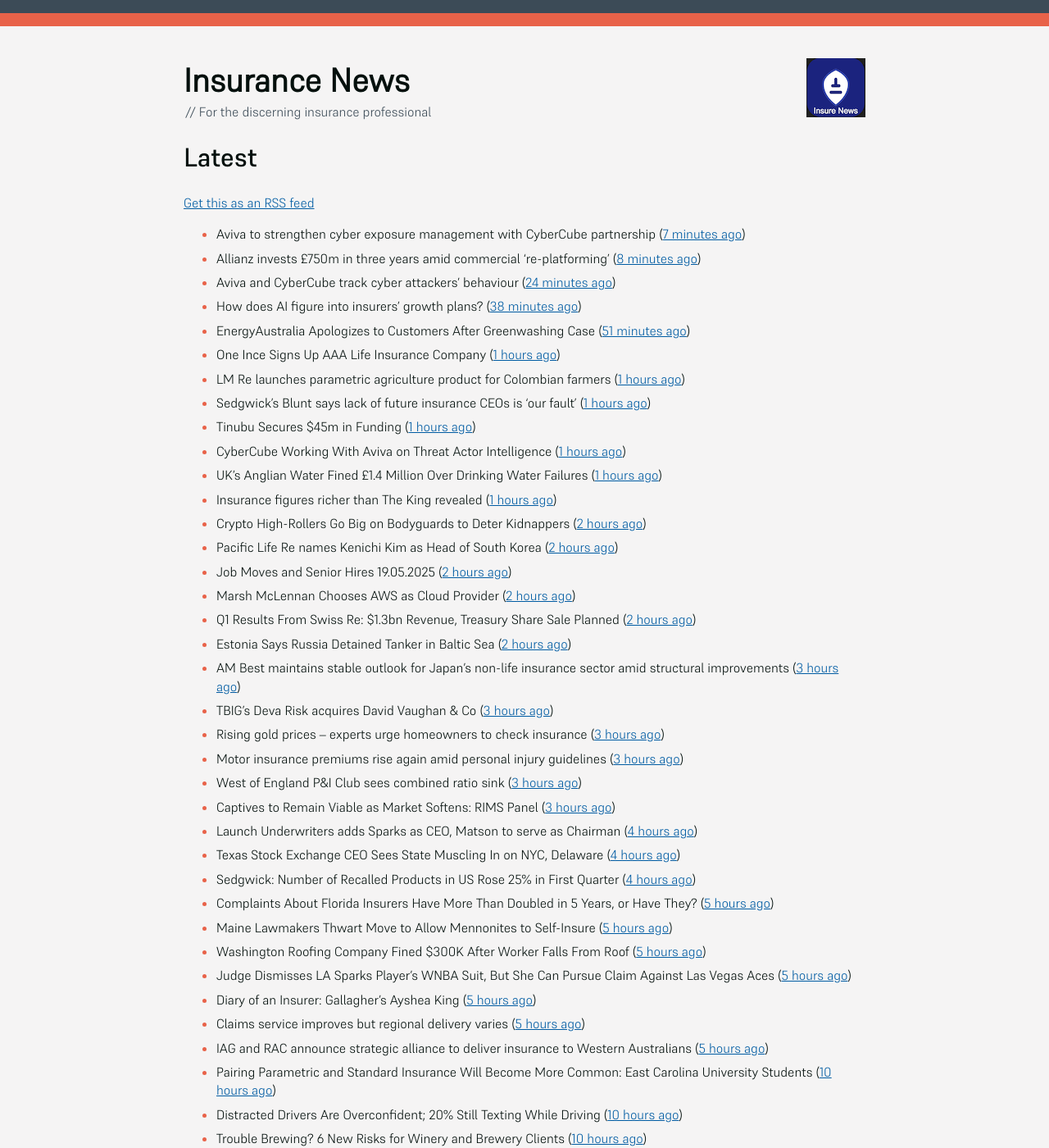
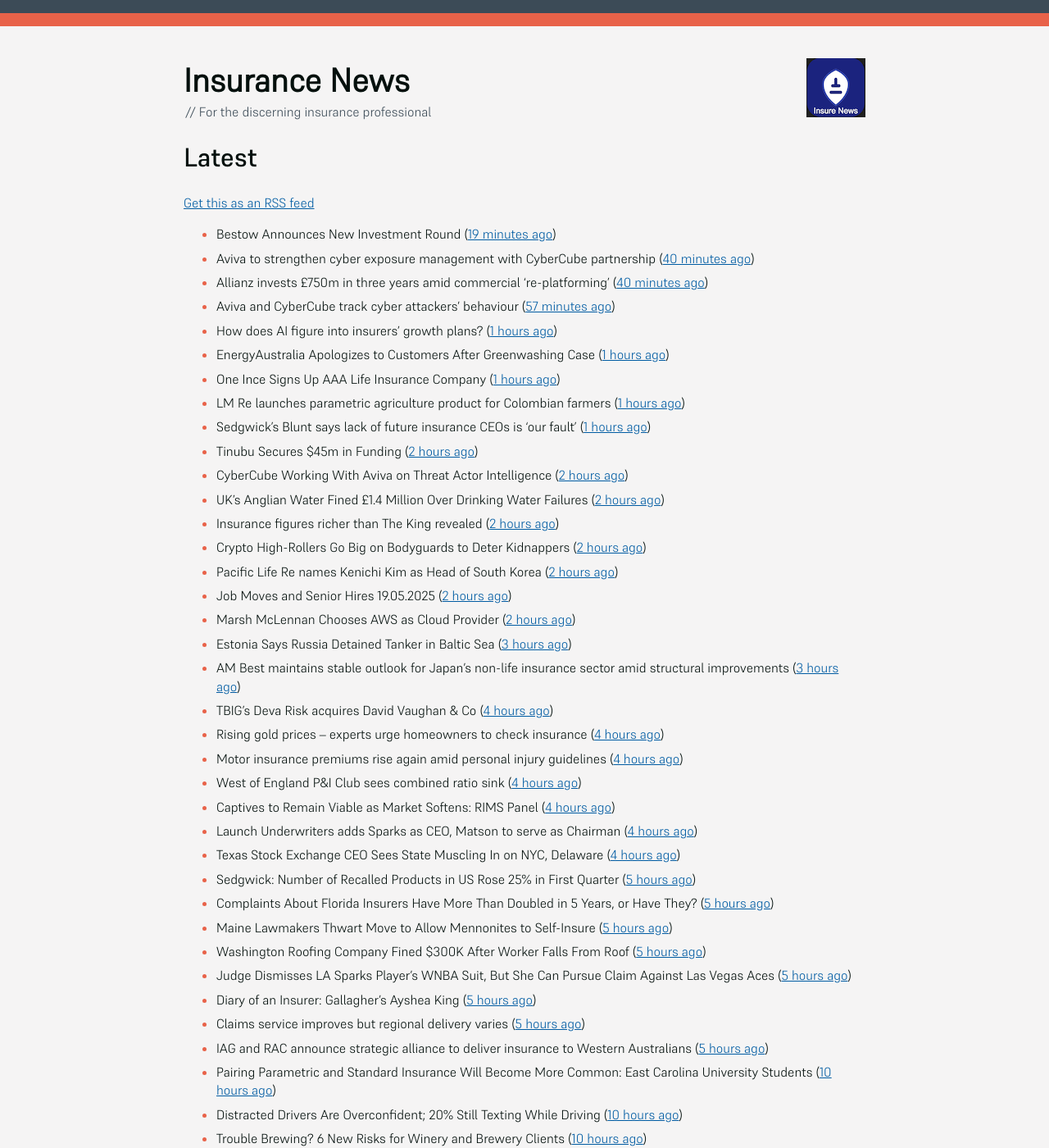
Before and after one commit to mat-0/feeds.thechels.uk, a Jekyll site: the page built from index.md, in a window 1280 px wide and 1400 px high. Shown: the whole window at 82% size. Built offline with Jekyll 4.4.1, drawn with Linux system fonts in a browser that asks for light colours; some of the changed text lies outside the part shown.

Commit message:
New Feed

```diff
--- a/index.md
+++ b/index.md
@@ -8,33 +8,33 @@ description: Latest Updates
 [Get this as an RSS feed](/feed.rss)
 
 <!-- news_marker starts -->
-- Aviva to strengthen cyber exposure management with CyberCube partnership ([7 minutes ago](https://www.reinsurancene.ws/aviva-to-strengthen-cyber-exposure-management-with-cybercube-partnership/))
-- Allianz invests £750m in three years amid commercial ‘re-platforming’ ([8 minutes ago](https://www.postonline.co.uk/news/7957771/allianz-invests-ps750m-in-three-years-amid-commercial-replatforming))
-- Aviva and CyberCube track cyber attackers’ behaviour ([24 minutes ago](https://www.postonline.co.uk/news/7957778/aviva-and-cybercube-track-cyber-attackers-behaviour))
-- How does AI figure into insurers' growth plans? ([38 minutes ago](https://www.dig-in.com/list/how-does-ai-figure-into-insurers-growth-plans))
-- EnergyAustralia Apologizes to Customers After Greenwashing Case ([51 minutes ago](https://www.insurancejournal.com/news/international/2025/05/19/824194.htm))
+- Bestow Announces New Investment Round ([19 minutes ago](https://insurance-edge.net/2025/05/19/bestow-announces-new-investment-round/))
+- Aviva to strengthen cyber exposure management with CyberCube partnership ([40 minutes ago](https://www.reinsurancene.ws/aviva-to-strengthen-cyber-exposure-management-with-cybercube-partnership/))
+- Allianz invests £750m in three years amid commercial ‘re-platforming’ ([40 minutes ago](https://www.postonline.co.uk/news/7957771/allianz-invests-ps750m-in-three-years-amid-commercial-replatforming))
+- Aviva and CyberCube track cyber attackers’ behaviour ([57 minutes ago](https://www.postonline.co.uk/news/7957778/aviva-and-cybercube-track-cyber-attackers-behaviour))
+- How does AI figure into insurers' growth plans? ([1 hours ago](https://www.dig-in.com/list/how-does-ai-figure-into-insurers-growth-plans))
+- EnergyAustralia Apologizes to Customers After Greenwashing Case ([1 hours ago](https://www.insurancejournal.com/news/international/2025/05/19/824194.htm))
 - One Ince Signs Up AAA Life Insurance Company ([1 hours ago](https://insurance-edge.net/2025/05/19/one-ince-signs-up-aaa-life-insurance-company/))
 - LM Re launches parametric agriculture product for Colombian farmers ([1 hours ago](https://www.reinsurancene.ws/lm-re-launches-parametric-agriculture-product-for-colombian-farmers/))
 - Sedgwick’s Blunt says lack of future insurance CEOs is ‘our fault’ ([1 hours ago](https://www.postonline.co.uk/news/7957772/sedgwicks-blunt-says-lack-of-future-insurance-ceos-is-our-fault))
-- Tinubu Secures $45m in Funding ([1 hours ago](https://insurance-edge.net/2025/05/19/tinubu-secures-45m-in-funding/))
-- CyberCube Working With Aviva on Threat Actor Intelligence ([1 hours ago](https://insurance-edge.net/2025/05/19/cybercube-working-with-aviva-on-threat-actor-intelligence/))
-- UK’s Anglian Water Fined £1.4 Million Over Drinking Water Failures ([1 hours ago](https://www.insurancejournal.com/news/international/2025/05/19/824185.htm))
-- Insurance figures richer than The King revealed ([1 hours ago](https://www.postonline.co.uk/news/7957777/insurance-figures-richer-than-the-king-revealed))
+- Tinubu Secures $45m in Funding ([2 hours ago](https://insurance-edge.net/2025/05/19/tinubu-secures-45m-in-funding/))
+- CyberCube Working With Aviva on Threat Actor Intelligence ([2 hours ago](https://insurance-edge.net/2025/05/19/cybercube-working-with-aviva-on-threat-actor-intelligence/))
+- UK’s Anglian Water Fined £1.4 Million Over Drinking Water Failures ([2 hours ago](https://www.insurancejournal.com/news/international/2025/05/19/824185.htm))
+- Insurance figures richer than The King revealed ([2 hours ago](https://www.postonline.co.uk/news/7957777/insurance-figures-richer-than-the-king-revealed))
 - Crypto High-Rollers Go Big on Bodyguards to Deter Kidnappers ([2 hours ago](https://www.insurancejournal.com/news/international/2025/05/19/824178.htm))
 - Pacific Life Re names Kenichi Kim as Head of South Korea ([2 hours ago](https://www.reinsurancene.ws/pacific-life-re-names-kenichi-kim-as-head-of-south-korea/))
 - Job Moves and Senior Hires 19.05.2025 ([2 hours ago](https://insurance-edge.net/2025/05/19/job-moves-and-senior-hires-19-05-2025/))
 - Marsh McLennan Chooses AWS as Cloud Provider ([2 hours ago](https://insurance-edge.net/2025/05/19/marsh-mclennan-chooses-aws-as-cloud-provider/))
-- Q1 Results From Swiss Re: $1.3bn Revenue, Treasury Share Sale Planned ([2 hours ago](https://insurance-edge.net/2025/05/19/q1-results-from-swiss-re-1-3bn-revenue-treasury-share-sale-planned/))
-- Estonia Says Russia Detained Tanker in Baltic Sea ([2 hours ago](https://www.insurancejournal.com/news/international/2025/05/19/824175.htm))
+- Estonia Says Russia Detained Tanker in Baltic Sea ([3 hours ago](https://www.insurancejournal.com/news/international/2025/05/19/824175.htm))
 - AM Best maintains stable outlook for Japan’s non-life insurance sector amid structural improvements ([3 hours ago](https://www.reinsurancene.ws/am-best-maintains-stable-outlook-for-japans-non-life-insurance-sector-amid-structural-improvements/))
-- TBIG's Deva Risk acquires David Vaughan & Co ([3 hours ago](https://www.insurancebusinessmag.com/uk/news/breaking-news/tbigs-deva-risk-acquires-david-vaughan-and-co-536120.aspx))
-- Rising gold prices – experts urge homeowners to check insurance ([3 hours ago](https://www.insurancebusinessmag.com/uk/news/property-insurance/rising-gold-prices--experts-urge-homeowners-to-check-insurance-536119.aspx))
-- Motor insurance premiums rise again amid personal injury guidelines ([3 hours ago](https://www.insurancebusinessmag.com/uk/news/auto-motor/motor-insurance-premiums-rise-again-amid-personal-injury-guidelines-536118.aspx))
-- West of England P&I Club sees combined ratio sink ([3 hours ago](https://www.insurancebusinessmag.com/uk/news/marine/west-of-england-pandi-club-sees-combined-ratio-sink-536117.aspx))
-- Captives to Remain Viable as Market Softens: RIMS Panel ([3 hours ago](https://www.insurancejournal.com/news/national/2025/05/19/823940.htm))
+- TBIG's Deva Risk acquires David Vaughan & Co ([4 hours ago](https://www.insurancebusinessmag.com/uk/news/breaking-news/tbigs-deva-risk-acquires-david-vaughan-and-co-536120.aspx))
+- Rising gold prices – experts urge homeowners to check insurance ([4 hours ago](https://www.insurancebusinessmag.com/uk/news/property-insurance/rising-gold-prices--experts-urge-homeowners-to-check-insurance-536119.aspx))
+- Motor insurance premiums rise again amid personal injury guidelines ([4 hours ago](https://www.insurancebusinessmag.com/uk/news/auto-motor/motor-insurance-premiums-rise-again-amid-personal-injury-guidelines-536118.aspx))
+- West of England P&I Club sees combined ratio sink ([4 hours ago](https://www.insurancebusinessmag.com/uk/news/marine/west-of-england-pandi-club-sees-combined-ratio-sink-536117.aspx))
+- Captives to Remain Viable as Market Softens: RIMS Panel ([4 hours ago](https://www.insurancejournal.com/news/national/2025/05/19/823940.htm))
 - Launch Underwriters adds Sparks as CEO, Matson to serve as Chairman ([4 hours ago](https://www.reinsurancene.ws/launch-underwriters-adds-sparks-as-ceo-matson-to-serve-as-chairman/))
 - Texas Stock Exchange CEO Sees State Muscling In on NYC, Delaware ([4 hours ago](https://www.insurancejournal.com/news/southcentral/2025/05/19/824129.htm))
-- Sedgwick: Number of Recalled Products in US Rose 25% in First Quarter ([4 hours ago](https://www.insurancejournal.com/news/national/2025/05/19/824155.htm))
+- Sedgwick: Number of Recalled Products in US Rose 25% in First Quarter ([5 hours ago](https://www.insurancejournal.com/news/national/2025/05/19/824155.htm))
 - Complaints About Florida Insurers Have More Than Doubled in 5 Years, or Have They? ([5 hours ago](https://www.insurancejournal.com/news/southeast/2025/05/19/824138.htm))
 - Maine Lawmakers Thwart Move to Allow Mennonites to Self-Insure ([5 hours ago](https://www.insurancejournal.com/news/east/2025/05/19/824161.htm))
 - Washington Roofing Company Fined $300K After Worker Falls From Roof ([5 hours ago](https://www.insurancejournal.com/news/west/2025/05/19/823964.htm))
@@ -54,8 +54,8 @@ description: Latest Updates
 - An Agent’s Guide to Expanding into Commercial Lines ([10 hours ago](https://www.insurancejournal.com/magazines/mag-features/2025/05/19/823751.htm))
 - Navigating the Landscape of Agency Agreements ([10 hours ago](https://www.insurancejournal.com/magazines/mag-features/2025/05/19/823750.htm))
 - When Harassment Follows You Home: Managing Employment Practices Liability Risk in a Remote Work Era ([10 hours ago](https://www.insurancejournal.com/magazines/mag-features/2025/05/19/823749.htm))
+- My New Markets ([10 hours ago](https://www.insurancejournal.com/magazines/mag-newmarkets/2025/05/19/823748.htm))
 - Risk Management Considerations When Having Family Fun ([10 hours ago](https://www.insurancejournal.com/magazines/mag-features/2025/05/19/823747.htm))
-- Leaning into Uncertainty and Managing Risk ([10 hours ago](https://www.insurancejournal.com/magazines/mag-features/2025/05/19/823746.htm))
 - How IoT complements Plymouth Rock's coverage strategy ([14 hours ago](https://www.dig-in.com/news/plymouth-rock-uses-iot-technology-to-manage-risks))
 - Independent agents need data support to use agentic AI ([15 hours ago](https://www.dig-in.com/news/independent-agents-need-data-support-to-use-agentic-ai))
 - CIAB reports moderation in commercial insurance premium increases for Q1’25 ([2 days ago](https://www.reinsurancene.ws/ciab-reports-moderation-in-commercial-insurance-premium-increases-for-q125/))
@@ -89,8 +89,8 @@ description: Latest Updates
 - Africa startups to seek new backers ([3 days ago](https://www.dig-in.com/articles/africa-startups-to-seek-new-backers))
 - Using technology to mitigate common household risks ([3 days ago](https://www.dig-in.com/podcast/using-technology-to-mitigate-common-household-risks))
 - Tinubu Secures $45 Million to Accelerate Global Leadership in Specialty Insurance SaaS ([3 days ago](https://www.insurtechinsights.com/tinubu-secures-45-million-to-accelerate-global-leadership-in-specialty-insurance-saas/))
-- Navigating the unexpected: Expert tips for effective claims management and swift recovery ([3 days ago](https://www.insurancebusinessmag.com/uk/news/property-insurance/navigating-the-unexpected-expert-tips-for-effective-claims-management-and-swift-recovery-535498.aspx))
-- TIMBY Specialty Insurance Solutions Launches Warehouse Legal Liability Coverage to Expand Inland Marine Portfolio ([3 days ago](https://www.insurtechinsights.com/timby-specialty-insurance-solutions-launches-warehouse-legal-liability-coverage-to-expand-inland-marine-portfolio/))
+- Navigating the unexpected: Expert tips for effective claims management and swift recovery ([4 days ago](https://www.insurancebusinessmag.com/uk/news/property-insurance/navigating-the-unexpected-expert-tips-for-effective-claims-management-and-swift-recovery-535498.aspx))
+- TIMBY Specialty Insurance Solutions Launches Warehouse Legal Liability Coverage to Expand Inland Marine Portfolio ([4 days ago](https://www.insurtechinsights.com/timby-specialty-insurance-solutions-launches-warehouse-legal-liability-coverage-to-expand-inland-marine-portfolio/))
 - Broking stalwart on how the market has evolved ([4 days ago](https://www.insurancebusinessmag.com/uk/news/breaking-news/broking-stalwart-on-how-the-market-has-evolved-535809.aspx))
 - FERMA's Foresight Committee calls for a shift to long-term risk strategies ([4 days ago](https://www.insurancebusinessmag.com/uk/news/non-profits/fermas-foresight-committee-calls-for-a-shift-to-longterm-risk-strategies-535808.aspx))
 - Allianz sees strong start to 2025, reaffirms full-year outlook ([4 days ago](https://www.insurancebusinessmag.com/uk/news/breaking-news/allianz-sees-strong-start-to-2025-reaffirms-fullyear-outlook-535802.aspx))
```
Also changed, not shown: other parts of index.md (+7 -7 lines).
